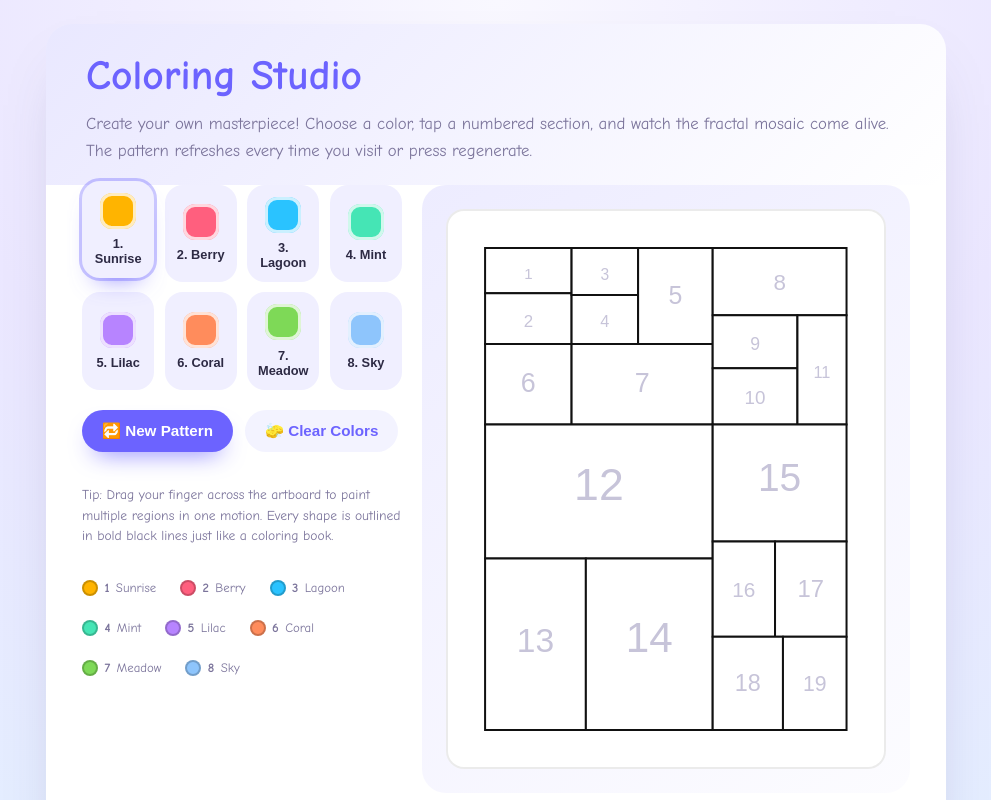
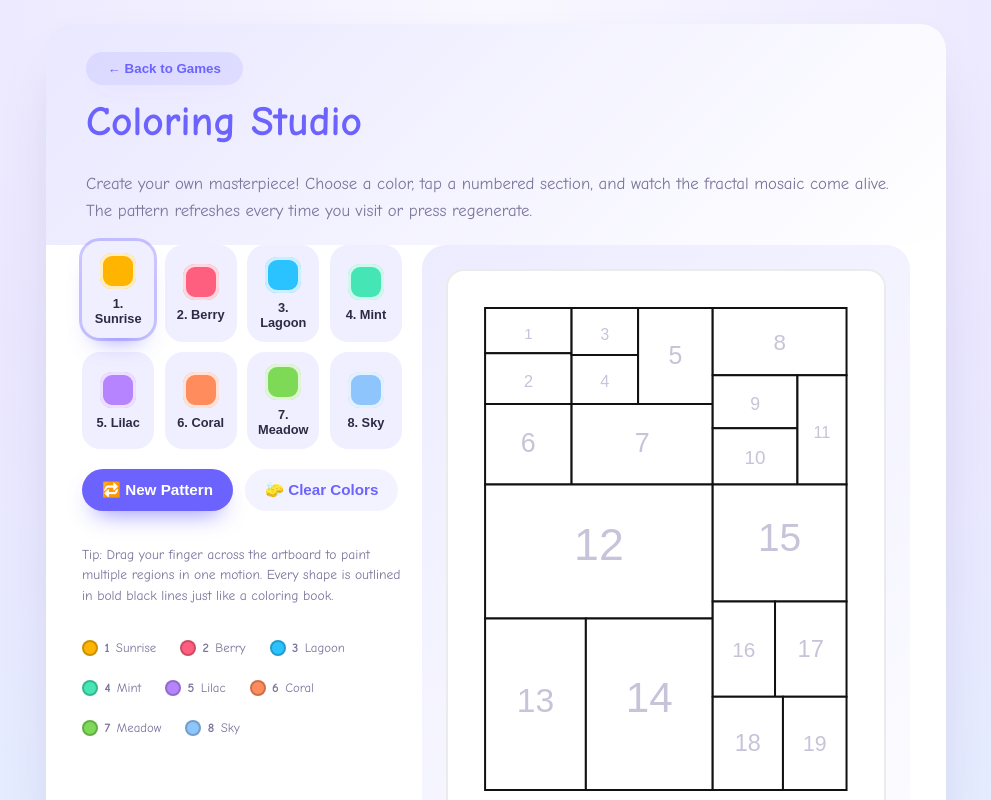
Before and after one commit to secgit/ellie, a plain HTML site: page coloring-studio/index.html in a window 1280 px wide. Shown: the top 800 px of the page, without its empty margins (144-1135 px from the left). Drawn offline with Linux system fonts and the light colour scheme.

Commit message:
Add back navigation to latest games

```diff
--- a/coloring-studio/index.html
+++ b/coloring-studio/index.html
@@ -43,6 +43,35 @@
         header {
             padding: 1.75rem clamp(1.25rem, 4vw, 2.5rem) 1.25rem;
             background: linear-gradient(135deg, rgba(108, 99, 255, 0.15), rgba(108, 99, 255, 0));
+            display: flex;
+            flex-direction: column;
+            align-items: flex-start;
+            gap: 0.85rem;
+        }
+
+        .back-button {
+            background: rgba(108, 99, 255, 0.12);
+            border: none;
+            border-radius: 999px;
+            color: var(--accent);
+            cursor: pointer;
+            font-weight: 600;
+            padding: 0.55rem 1.35rem;
+            box-shadow: 0 10px 22px -16px rgba(108, 99, 255, 0.75);
+            transition: transform 0.2s ease, box-shadow 0.2s ease, background 0.2s ease;
+        }
+
+        .back-button:hover,
+        .back-button:focus-visible {
+            background: rgba(108, 99, 255, 0.2);
+            transform: translateY(-2px);
+            box-shadow: 0 16px 28px -14px rgba(108, 99, 255, 0.7);
+            outline: none;
+        }
+
+        .back-button:active {
+            transform: translateY(0);
+            box-shadow: 0 8px 18px -12px rgba(108, 99, 255, 0.65);
         }
 
         header h1 {
@@ -229,6 +258,7 @@
 <body>
     <main>
         <header>
+            <button class="back-button" type="button" onclick="window.location.href='../index.html'">← Back to Games</button>
             <h1>Coloring Studio</h1>
             <p>Create your own masterpiece! Choose a color, tap a numbered section, and watch the fractal mosaic come alive. The pattern refreshes every time you visit or press regenerate.</p>
         </header>
--- a/forest-picnic/style.css
+++ b/forest-picnic/style.css
@@ -36,6 +36,39 @@ body {
     gap: 1.75rem;
     position: relative;
     overflow: hidden;
+}
+
+.top-bar {
+    display: flex;
+    justify-content: flex-start;
+    position: relative;
+    z-index: 1;
+}
+
+.back-button {
+    background: linear-gradient(135deg, rgba(111, 207, 151, 0.25), rgba(255, 255, 255, 0.6));
+    border: 2px solid rgba(45, 74, 61, 0.12);
+    border-radius: 999px;
+    color: var(--forest-dark);
+    cursor: pointer;
+    font-weight: 600;
+    letter-spacing: 0.01em;
+    padding: 0.55rem 1.4rem;
+    box-shadow: 0 10px 20px rgba(45, 74, 61, 0.08);
+    transition: transform 0.2s ease, box-shadow 0.2s ease, border-color 0.2s ease;
+}
+
+.back-button:hover,
+.back-button:focus-visible {
+    transform: translateY(-2px);
+    box-shadow: 0 14px 28px rgba(45, 74, 61, 0.12);
+    border-color: rgba(45, 74, 61, 0.2);
+    outline: none;
+}
+
+.back-button:active {
+    transform: translateY(0);
+    box-shadow: 0 8px 16px rgba(45, 74, 61, 0.1);
 }
 
 .game-container::after {
```
Also changed, not shown: forest-picnic/index.html (+3 -0 lines).
